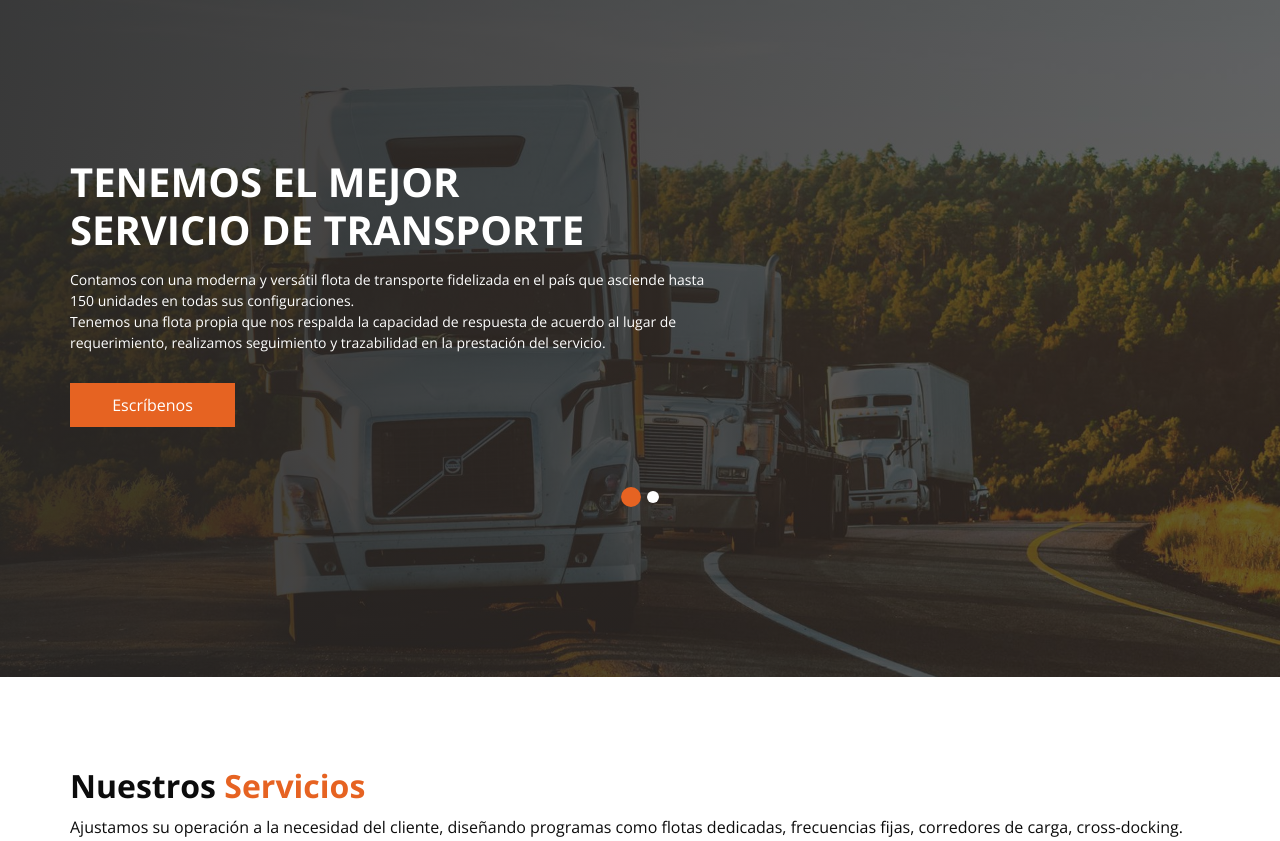
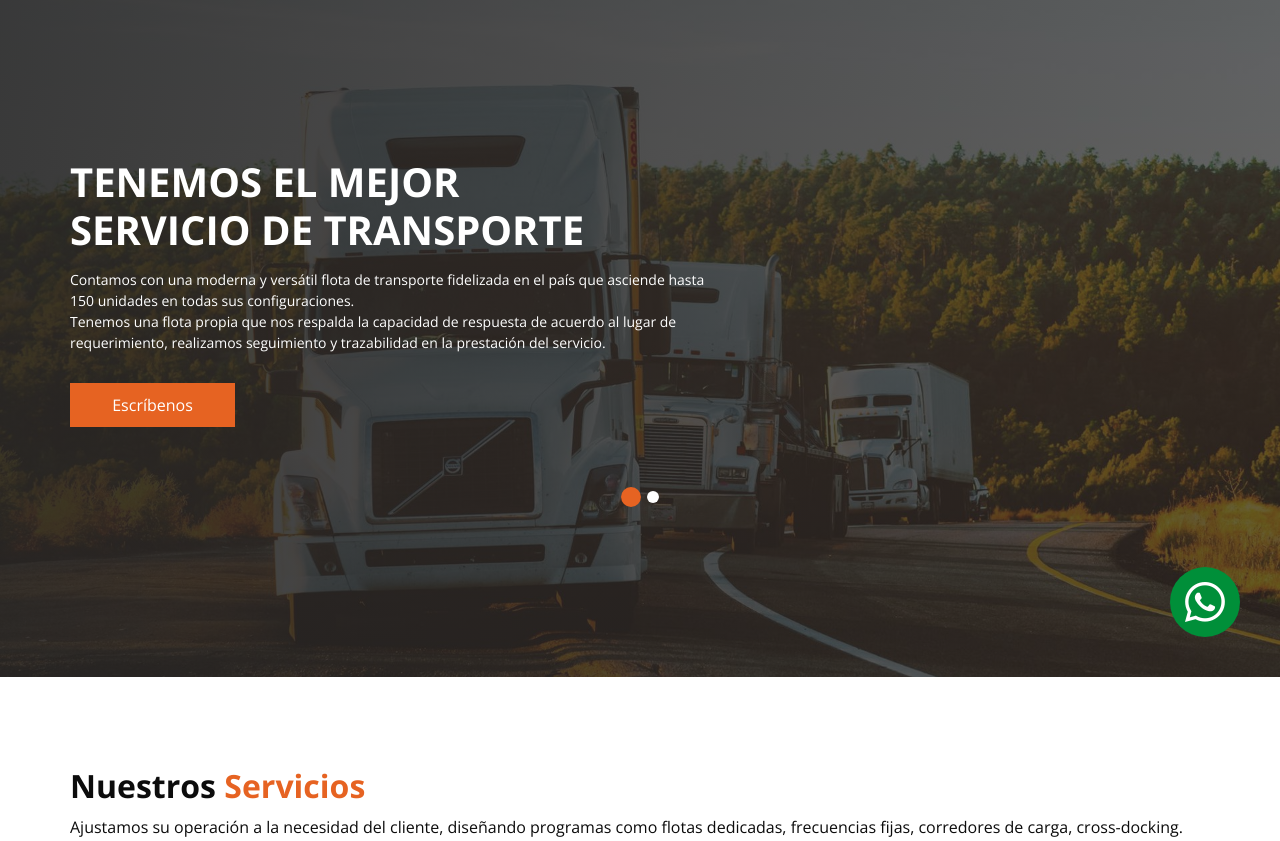
Before and after one commit to softwarejhond/PAGINA-WEB-LECARGOS, a PHP site: page / in a window 1280 px wide. Shown: the part 123-964 px from the top of the page. Run offline with PHP 8.4, Linux system fonts and the light colour scheme; some libraries are stand-ins or nearby versions.

Commit message:
Creación de boton flotante para whatsapp

```diff
--- a/controllers/head.php
+++ b/controllers/head.php
@@ -9,17 +9,12 @@
   <meta name="description" content="" />
   <meta name="author" content="" />
   <link rel="shortcut icon" href="images/fevicon.png" type="">
-  <link rel="preload" href="imagenes/about-img.jpg" as="image">
-  <link rel="preload" href="imagenes/track-bg.jpg" as="image" >
-  <link rel="preload" href="imagenes/ruta.jpg"as="image">
-  <link rel="preload" href="imagenes/flota.jpg" as="image">
 
   <title> Carint </title>
 
-
   <!-- bootstrap core css -->
   <link rel="stylesheet" type="text/css" href="css/bootstrap.css" />
-
+  <link rel="stylesheet" href="https://cdn.jsdelivr.net/npm/bootstrap-icons@1.11.3/font/bootstrap-icons.min.css">
   <!-- fonts style -->
   <link href="https://fonts.googleapis.com/css2?family=Roboto:wght@400;500;700;900&display=swap" rel="stylesheet">
 
--- a/css/style.css
+++ b/css/style.css
@@ -3,6 +3,8 @@
   --color-primary: #262B5C;
   --color-secundary: #E66322;
   --color-hover: #a33b06;
+  --color-whatsapp: #008f39;
+  --color-hover-whatsapp: #015f27;
 }
 body {
   font-family: 'Open Sans', sans-serif;
@@ -1000,3 +1002,30 @@ a:focus {
   color: inherit;
 }
 /*# sourceMappingURL=style.css.map */
+
+
+
+.button-floating{
+  background-color: var(--color-whatsapp);
+  content: "";
+  width: 70px;
+  height: 70px;
+  display: flex;
+  justify-content: center;
+  align-items: center;
+  border-radius: 50%;
+  font-size: 40px;
+  position: fixed;
+  bottom: 40px;
+  right: 40px;
+  z-index: 100;
+}
+.button-floating:hover{
+  background-color: var(--color-hover-whatsapp);
+  cursor: pointer;
+  color: #e7e7e7;
+}
+.button-floating a{
+  text-decoration: none;
+  color: white;
+}
--- a/index.php
+++ b/index.php
@@ -35,6 +35,7 @@ include './controllers/head.php';
                       <a href="" class="btn1">
                         Escríbenos
                       </a>
+
                     </div>
                   </div>
                 </div>
@@ -214,6 +215,9 @@ include './views/footer.php';
 include './controllers/scripts.php';
 ?>
 
+<aside class="button-floating">
+  <a target="_blank" href="https://web.whatsapp.com/"><i class="bi bi-whatsapp" style="width: 300px; height: 300px"></i></a>
+</aside>
 </body>
 
 </html>
--- a/js/custom.js
+++ b/js/custom.js
@@ -31,10 +31,10 @@ $(".owl-carousel").owlCarousel({
 
 
 /** google_map js **/
-// function myMap() {
-//     var mapProp = {
-//         center: new google.maps.LatLng(40.712775, -74.005973),
-//         zoom: 18,
-//     };
-//     // var map = new google.maps.Map(document.getElementById("googleMap"), mapProp);
-// }
+function myMap() {
+    var mapProp = {
+        center: new google.maps.LatLng(40.712775, -74.005973),
+        zoom: 18,
+    };
+    // var map = new google.maps.Map(document.getElementById("googleMap"), mapProp);
+}
```
